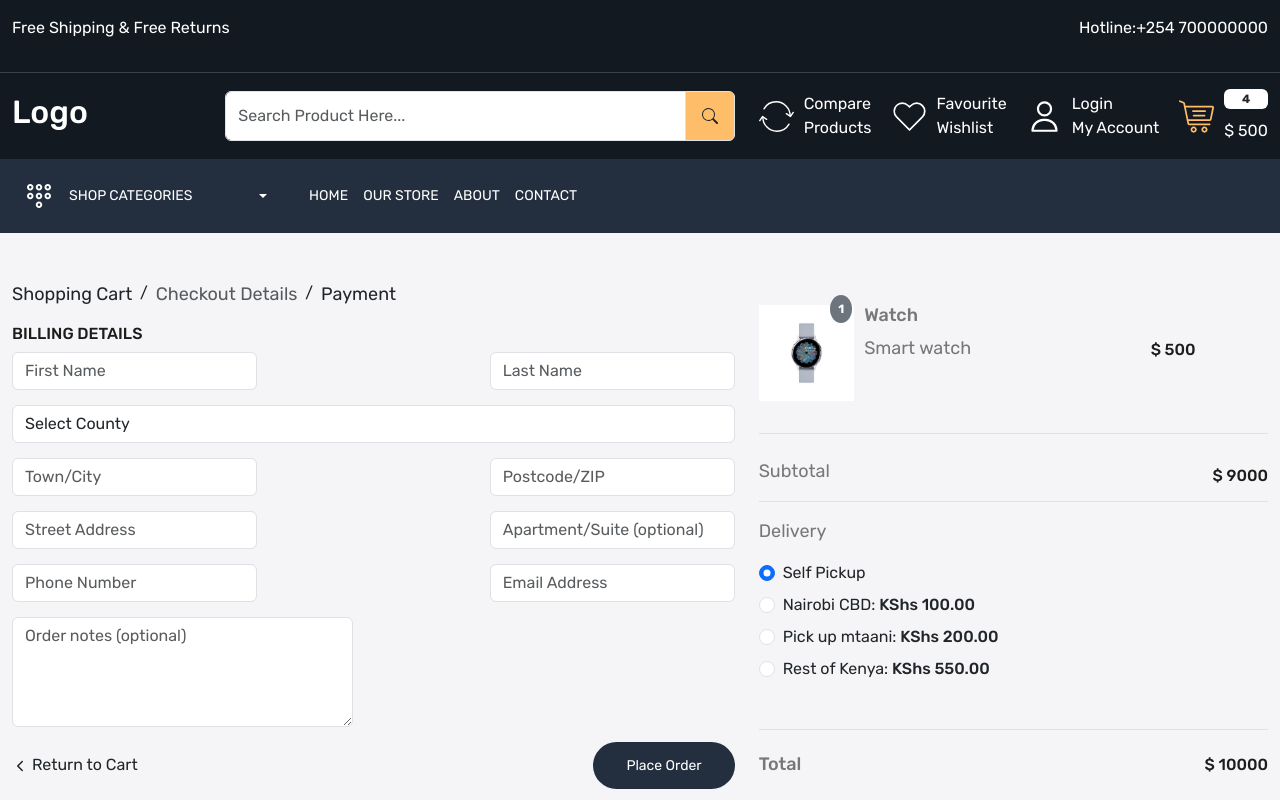
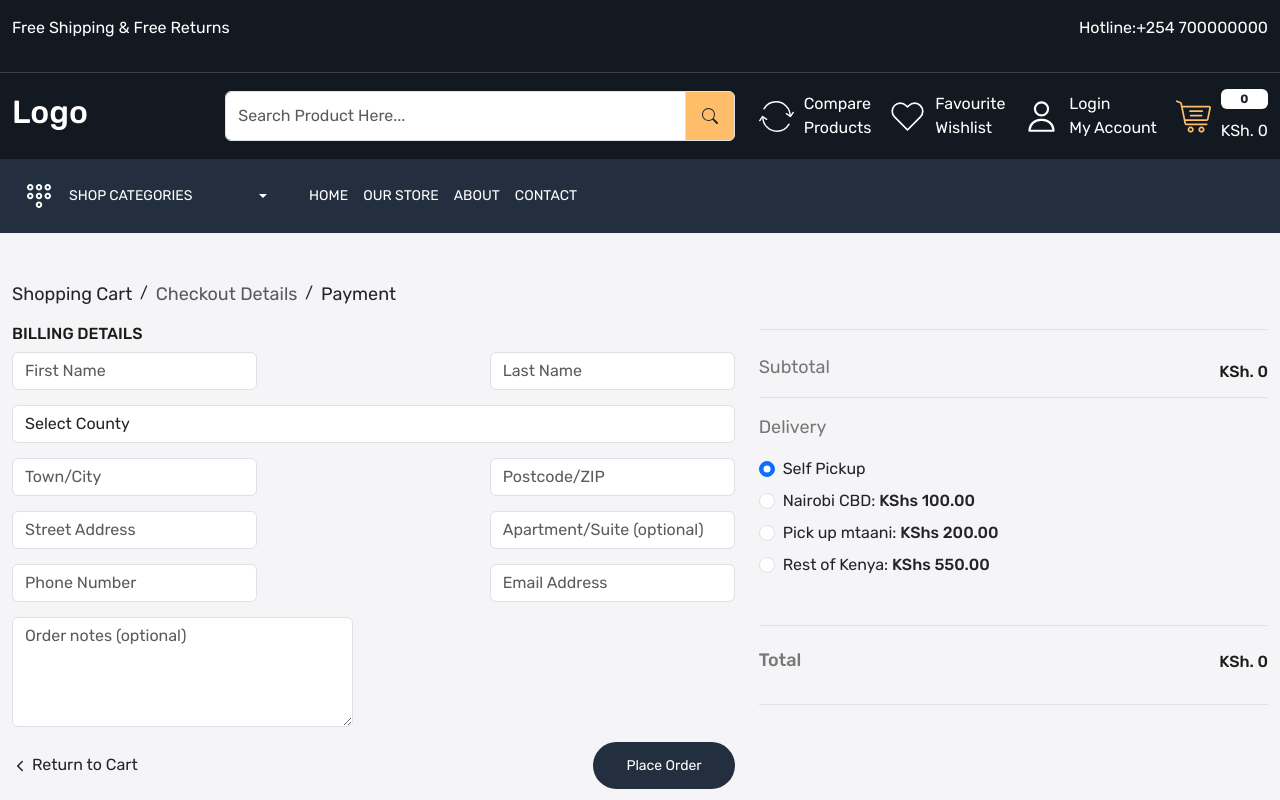
Before and after one commit to WanjaNjunge/ecommerce-app, a React (Create React App) app: page /checkout in a window 1280 px wide. Shown: the top 800 px of the page. Built offline with nearby package versions, Linux system fonts and the light colour scheme.

Commit message:
feat:Add product details to checkout page

```diff
--- a/src/components/Header.js
+++ b/src/components/Header.js
@@ -1,4 +1,5 @@
-import React from 'react'
+import React, { useEffect, useState } from 'react'
+import { useDispatch, useSelector } from 'react-redux';
 import { NavLink, Link } from 'react-router-dom';
 import {BsSearch} from 'react-icons/bs';
 import compareImg from '../assets/images/compare.svg';
@@ -9,6 +10,17 @@ import menuImg from '../assets/images/menu.svg';
 
 
 const Header = () => {
+  const dispatch = useDispatch();
+    const [total, setTotal] = useState(null);
+    const cartState = useSelector(state=>state?.auth?.cartProducts);
+
+    useEffect(() => {
+      let sum = 0;
+      for (let index = 0; index < cartState?.length; index++) {
+          sum = sum +(Number(cartState[index].quantity)*cartState[index].price)
+          setTotal(sum)
+      }
+    }, [cartState]);
   return (
     <>
       <header className='header-top-strip py-3'>
@@ -78,8 +90,8 @@ const Header = () => {
                    className='d-flex align-items-center gap-10 text-white'>
                     <img src={cartImg} alt='cart' />
                     <div className='d-flex flex-column gap-10'>
-                    <span className='badge bg-white text-dark'>4</span>
-                    <p className='mb-0'>$ 500</p>
+                    <span className='badge bg-white text-dark'>{cartState?.length ? cartState?.length : 0}</span>
+                    <p className='mb-0'>KSh. {total ? total : 0}</p>
 
                     </div>
                   </Link>
--- a/src/pages/Cart.js
+++ b/src/pages/Cart.js
@@ -8,9 +8,11 @@ import Container from '../components/Container';
 import { useDispatch, useSelector } from 'react-redux';
 import { deleteCartProd, getCartDetails, updateCartProd } from '../features/user/userSlice';
 
+
 const Cart = () => {
     const dispatch = useDispatch();
-    const userCartState = useSelector(state=>state.auth.cartProducts);
+    const [totalAmount, setTotalAmount] = useState(null);
+    const userCartState = useSelector(state=>state?.auth?.cartProducts);
 
     useEffect(() => {
         dispatch(getCartDetails());
@@ -29,6 +31,14 @@ const Cart = () => {
             dispatch(getCartDetails());
         }, 200);
     }
+
+    useEffect(() => {
+        let sum = 0;
+        for (let index = 0; index < userCartState?.length; index++) {
+            sum = sum +(Number(userCartState[index].quantity)*userCartState[index].price)
+            setTotalAmount(sum)
+        }
+      }, [userCartState]);
 
 
   return (
@@ -89,11 +99,13 @@ const Cart = () => {
                         <Link to='/product' className='button'>
                             Continue Shopping
                         </Link>
-                        <div className='d-flex flex-column align-items-end'>
-                            <h4>Subtotal: $ 1000</h4>
-                            <p>Taxes and shipping calculated at checkout</p>
+                       {
+                        (totalAmount !== null ||  totalAmount > 0) &&  <div className='d-flex flex-column align-items-end'>
+                            <h4>Subtotal: KSh.  {totalAmount}</h4>
+                            <p>Delivery Charges calculated at checkout</p>
                             <Link to='/checkout' className='button'>Checkout</Link>
                         </div>
+                        }
                         </div>
                     </div>
                 </div>
--- a/src/pages/Checkout.js
+++ b/src/pages/Checkout.js
@@ -1,11 +1,28 @@
-import React from 'react'
+import React, { useEffect, useState } from 'react'
 import Container from '../components/Container';
 // import { useState } from 'react';
 import { Link } from 'react-router-dom'
 import { IoIosArrowBack } from "react-icons/io";
-import watch from "../assets/images/watch.jpg"
+import watch from "../assets/images/watch.jpg";
+import { useDispatch, useSelector } from 'react-redux';
 
 const Checkout = (/*{ initialSubtotal }*/) => {
+  const dispatch = useDispatch();
+  const [totalAmount, setTotalAmount] = useState(null);
+  const [deliveryPrice, setDeliveryPrice] = useState(0);
+  const cartState = useSelector(state=>state?.auth?.cartProducts);
+
+  useEffect(() => {
+    let sum = 0;
+    for (let index = 0; index < cartState?.length; index++) {
+        sum = sum +(Number(cartState[index].quantity)*cartState[index].price)
+        setTotalAmount(sum)
+    }
+  }, [cartState]);
+
+  const handleDeliveryChange = (amount) => {
+    setDeliveryPrice(amount);
+  };
     // const [subtotal, setSubtotal] = useState(initialSubtotal);
 
 
@@ -130,34 +147,41 @@ const Checkout = (/*{ initialSubtotal }*/) => {
           </div>
           <div className='col-5'>
             <div className='border-bottom py-4'>
-              <div className='d-flex gap-10 mb-2 align-items-center'>
+            {
+              cartState && cartState?.map((item, index)=>{
+                return(
+                  <div key={index} className='d-flex gap-10 mb-2 align-items-center'>
                 <div className='w-75 d-flex gap-10'>
                   <div className='w-25 position-relative'>
-                    <span style={{top: "-10px", right: "2px"}} className='badge bg-secondary text-white rounded-circle p-2 position-absolute'>1</span>
+                    <span style={{top: "-10px", right: "2px"}} className='badge bg-secondary text-white rounded-circle p-2 position-absolute'>{item?.quantity}</span>
                     <img className='img-fluid' src={watch} alt='product'/>
                   </div>
                   <div>
-                    <h5 className='title total'>Watch</h5>
-                    <p className='total'>Smart watch</p>
+                    <h5 className='title total'>{item?.productId?.title}</h5>
+                    <p className='total'>{item?.productId?.description}</p>
                   </div>
                 </div>
 
                 <div className='flex-grow-1'>
-                  <h5 className='total-price'>$ 500</h5>
+                  <h5 className='total-price'>KSh. {item?.price * item?.quantity}</h5>
                 </div>
               </div>
+                )
+              })
+            }
+
             </div>
             <div className='border-bottom py-4'>
             <div className='d-flex justify-content-between align-items-center border-bottom'>
               <p className='total'>Subtotal</p>
-              <h5 className='total-price'>$ 9000{/*{subtotal}*/}</h5>
+              <h5 className='total-price'>KSh. {totalAmount ? totalAmount : 0}</h5>
             </div>
             <div className='mb-4 mt-3'>
               <p className='total'>Delivery</p>
                 <div className="form-check mb-2">
                   <input className="form-check-input" type="radio" name="flexRadioDefault" id="flexRadioDefault1"
                   defaultChecked
-                  // onChange={() => handleDeliveryChange(0)}
+                  onChange={() => handleDeliveryChange(0)}
                   />
                   <label className="form-check-label" for="flexRadioDefault1">
                   Self Pickup
@@ -165,7 +189,7 @@ const Checkout = (/*{ initialSubtotal }*/) => {
                 </div>
                 <div className="form-check mb-2">
                   <input className="form-check-input" type="radio" name="flexRadioDefault" id="flexRadioDefault2"
-                  // onChange={() => handleDeliveryChange(100)}
+                  onChange={() => handleDeliveryChange(100)}
                    />
                   <label className="form-check-label" for="flexRadioDefault2">
                   Nairobi CBD: <span className='delivery-price'>KShs 100.00</span>
@@ -173,7 +197,7 @@ const Checkout = (/*{ initialSubtotal }*/) => {
                 </div>
                 <div className="form-check mb-2">
                   <input className="form-check-input" type="radio" name="flexRadioDefault" id="flexRadioDefault2"
-                  // onChange={() => handleDeliveryChange(200)}
+                  onChange={() => handleDeliveryChange(200)}
                    />
                   <label className="form-check-label" for="flexRadioDefault2">
                   Pick up mtaani: <span className='delivery-price'>KShs 200.00</span>
@@ -181,7 +205,7 @@ const Checkout = (/*{ initialSubtotal }*/) => {
                 </div>
                 <div className="form-check mb-2">
                   <input className="form-check-input" type="radio" name="flexRadioDefault" id="flexRadioDefault2"
-                  // onChange={() => handleDeliveryChange(550)}
+                  onChange={() => handleDeliveryChange(550)}
                    />
                   <label className="form-check-label" for="flexRadioDefault2">
                   Rest of Kenya: <span className='delivery-price'>KShs 550.00</span>
@@ -191,7 +215,7 @@ const Checkout = (/*{ initialSubtotal }*/) => {
             </div>
             <div className='d-flex justify-content-between align-items-center border-bottom py-4'>
               <h4 className='total'>Total</h4>
-              <h5 className='total-price'>$ 10000{/*{subtotal}*/}</h5>
+              <h5 className='total-price'>KSh. {totalAmount ? totalAmount + deliveryPrice : 0}</h5>
             </div>
           </div>
         </div>
--- a/src/pages/SingleProduct.js
+++ b/src/pages/SingleProduct.js
@@ -33,9 +33,11 @@ const SingleProduct = () => {
   }, []);
 
   useEffect(() => {
-    for (let index = 0; index < cartState.length; index++) {
-      if (getProductId === cartState[index]?.productId?._id) {
-        setAlreadyAdded(true)
+    if (cartState) {
+      for (let index = 0; index < cartState.length; index++) {
+        if (getProductId === cartState[index]?.productId?._id) {
+          setAlreadyAdded(true)
+        }
       }
     }
   }, []);
```
